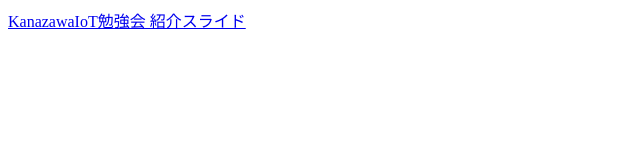
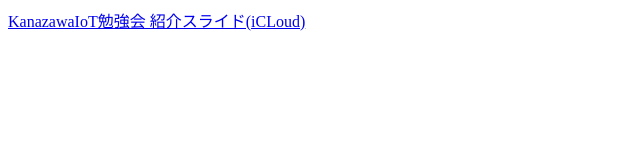
Before and after one commit to KanazawaIoT/cm_slides, a plain HTML site: page index.html in a window 1280 px wide. Shown: the full height of the page, 0-640 px from the left. Drawn offline with Linux system fonts and the light colour scheme.

Commit message:
Update index.html

```diff
--- a/index.html
+++ b/index.html
@@ -3,6 +3,6 @@
 <meta charset="UTF-8">
 </head>
 <body>
-<a href="KanazawaIoT%E5%8B%89%E5%BC%B7%E4%BC%9A">KanazawaIoT勉強会 紹介スライド</a>
+<a href="https://www.icloud.com/keynote/0h4KF5W7ZEOQTuk78k6Mwv7oQ">KanazawaIoT勉強会 紹介スライド(iCLoud)</a>
 </body>
 </html>
```
